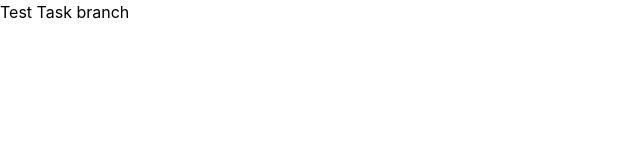
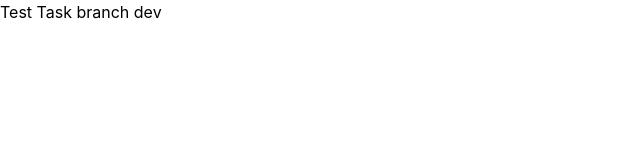
Before and after one commit to KovalBohdan-0/financial-monitor, a React (Vite) app in the folder client/: page / in a window 1280 px wide. Shown: the top 160 px of the page, without its empty margins (0-640 px from the left). Built offline with nearby package versions, Linux system fonts and the light colour scheme.

Commit message:
initial develop branch

```diff
--- a/client/src/App.jsx
+++ b/client/src/App.jsx
@@ -1,5 +1,5 @@
 function App() {
-  return <>Test Task branch</>;
+  return <>Test Task branch dev</>;
 }
 
 export default App;
```
